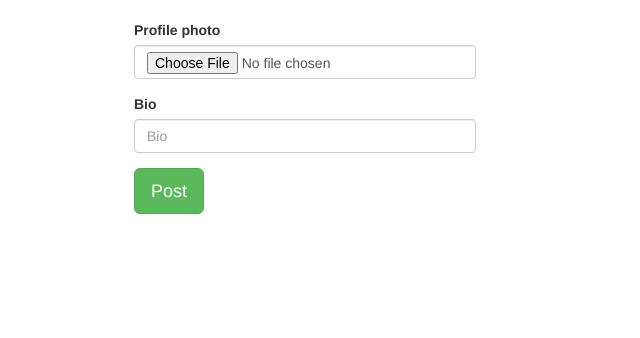
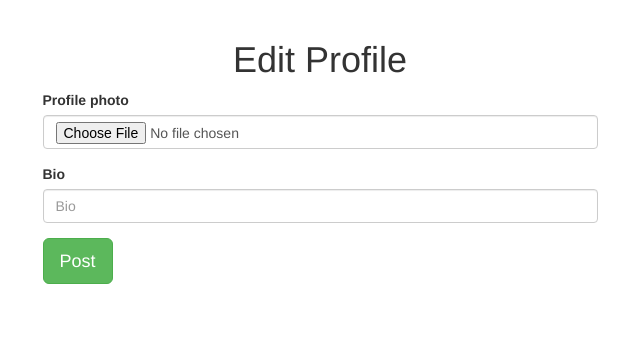
Before and after one commit to Mash14/instagram, a Django app: page /profile/update/ in a window 1280 px wide. Shown: the part 86-424 px from the top of the page, without its empty margins (320-960 px from the left). Run offline with Django 3.2, Linux system fonts and the light colour scheme; the visitor is signed in with stand-in values (Sample User, id 1); some libraries are stand-ins or nearby versions.

Commit message:
Fix profile bugs

```diff
--- a/insta/forms.py
+++ b/insta/forms.py
@@ -13,7 +13,7 @@ class SignUpForm(UserCreationForm):
 class NewPostForm(forms.ModelForm):
     class Meta:
         model = Image
-        exclude = ['image_profile','pub_date','likes','comments']
+        exclude = ['image_profile','pub_date','likes','comments','user']
 
 class NewCommentForm(forms.ModelForm):
     class Meta:
--- a/insta/models.py
+++ b/insta/models.py
@@ -37,6 +37,7 @@ class Image(models.Model):
     likes = models.ManyToManyField(User, related_name='likes', blank=True)
     pub_date = models.DateField(auto_now_add=True)
     comments = models.CharField(max_length=300,blank=True)
+    user = models.ForeignKey(User, on_delete=models.CASCADE, null=True)
 
 
     def total_likes(self):
--- a/insta/templates/gram/index.html
+++ b/insta/templates/gram/index.html
@@ -16,7 +16,7 @@
                             <a href="#"><img src="{{image.image.url}}"  alt="Image" width="600" height="400"></a>
                             <div class="desc">
                                 <h3><a href="#"> {{ image.image_name }} </a></h3>
-                                <p><strong>{{image.image_profile}}</strong> {{image.image_caption}}</p>
+                                <p><strong>{{image.user}}</strong> {{image.image_caption}}</p>
                                 <p><a href="#">Comment</a></p>
                             </div>
                         </div>
--- a/insta/templates/gram/profile.html
+++ b/insta/templates/gram/profile.html
@@ -13,8 +13,12 @@
                 <p>{{userProfile.bio}}</p>
             </div>
         </div>
+        {% if photos %}
+            <h2 class="text-center">{{user.username}}'s Posts</h2>
+        {% endif %}
         {% for image in photos %}
             <img src="{{image.image.url}}" width="500" height="500" style="float: left;padding: 20px;">
+            <!-- <p>{{image.image_name}}</p> -->
         {% endfor %}
     </div>
 {% endblock %}
--- a/insta/templates/update_profile.html
+++ b/insta/templates/update_profile.html
@@ -75,14 +75,22 @@
             </div>
 
     </nav>
-<div class="container">
-    <form  action="{%url 'update_profile' %}" method="post" enctype="multipart/form-data" style="width:30%;margin-left:30vw;">
-        {%csrf_token%}
+    <div class="container">
+        <h1 class="text-center">Edit Profile</h1>
+        <div class="row">
+            <div class="col-md-3"></div>
+            <div class="col-md-6">
 
-        {% bootstrap_form form%}
-        <input type="submit" class="btn btn-success btn-lg" value="Post">
-    </form>
-</div>
+                <form action="{%url 'update_profile'%}" method="POST" enctype="multipart/form-data">
+                    {%csrf_token%}
+
+                    {% bootstrap_form form %}
+                    <input type="submit" class="btn btn-success btn-lg" value="Post" style="margin-bottom:10%">
+                </form>
+            </div>
+            <div class="col-md-3"></div>
+        </div>
+    </div>
     {% block scripts %}
         <script src="https://ajax.googleapis.com/ajax/libs/jquery/3.2.1/jquery.min.js"></script>
         {% bootstrap_javascript %}
--- a/insta/views.py
+++ b/insta/views.py
@@ -53,7 +53,7 @@ def post_image(request):
         form = NewPostForm(request.POST, request.FILES)
         if form.is_valid():
             image = form.save(commit=False)
-            image.image_profile = userProfile
+            image.user = current_user
             image.save()
             return redirect('/')
     else:
@@ -67,8 +67,9 @@ def update_profile(request):
         form = NewProfileForm(request.POST, request.FILES)
         if form.is_valid():
             profile = form.save(commit = False)
-            profile.image_profile = current_user
+            profile.profile_user = current_user
             profile.save()
+            return redirect('profile_page')
 
     else:
         form = NewProfileForm()
@@ -79,7 +80,7 @@ def update_profile(request):
 def profile_page(request):
     current_user =  request.user
     userProfile = Profile.objects.filter(profile_user = current_user).first()
-    photos = Image.objects.filter(image_profile = userProfile).all()
+    photos = Image.objects.filter(user = current_user).all()
 
     return render(request, 'gram/profile.html',{'userProfile':userProfile,'photos':photos})
 
```
Also changed, not shown: insta/migrations/0006_image_user.py (added), media/posts/wall4.jpeg (added), media/posts/wall5.jpg (added), media/posts/wall5_kWkmY7z.jpg (added), media/posts/wall5_xHj0URD.jpg (added).
